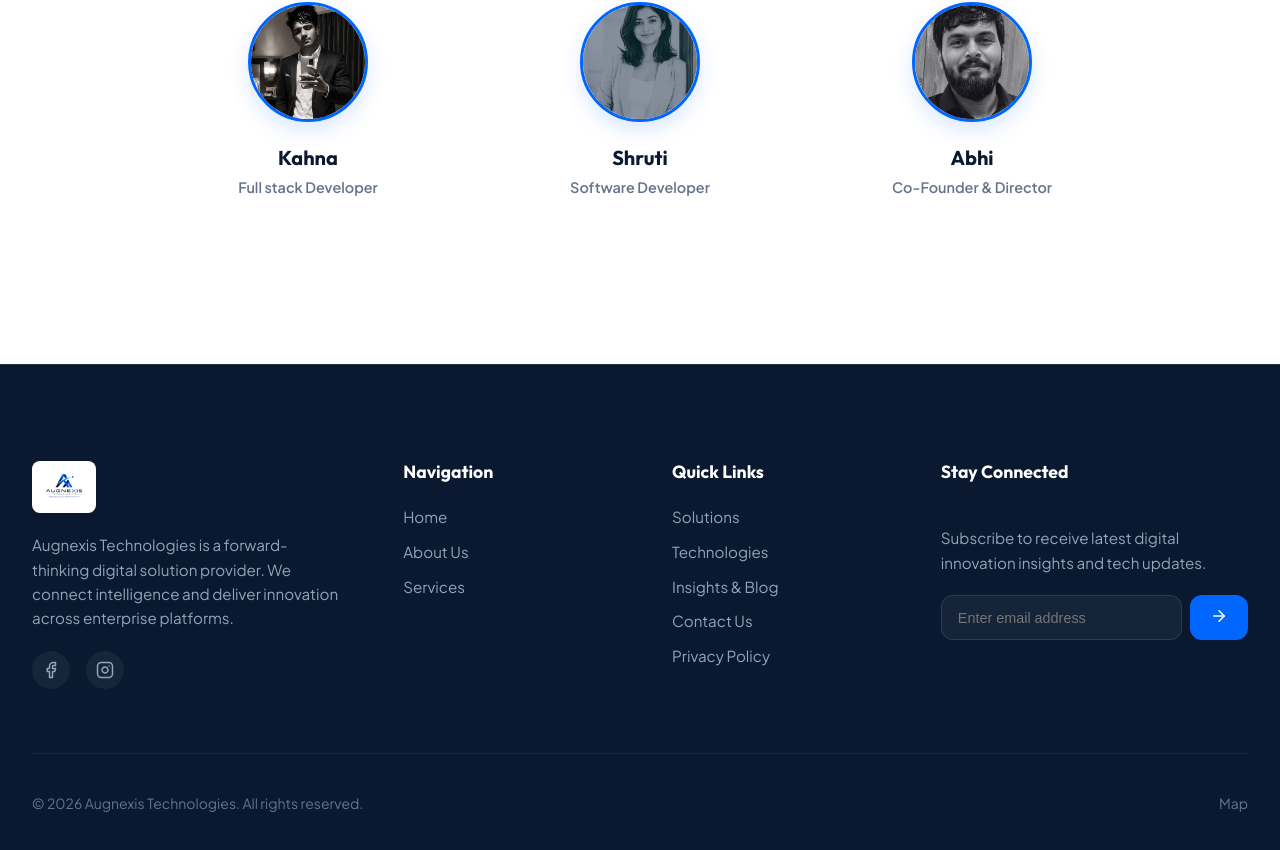
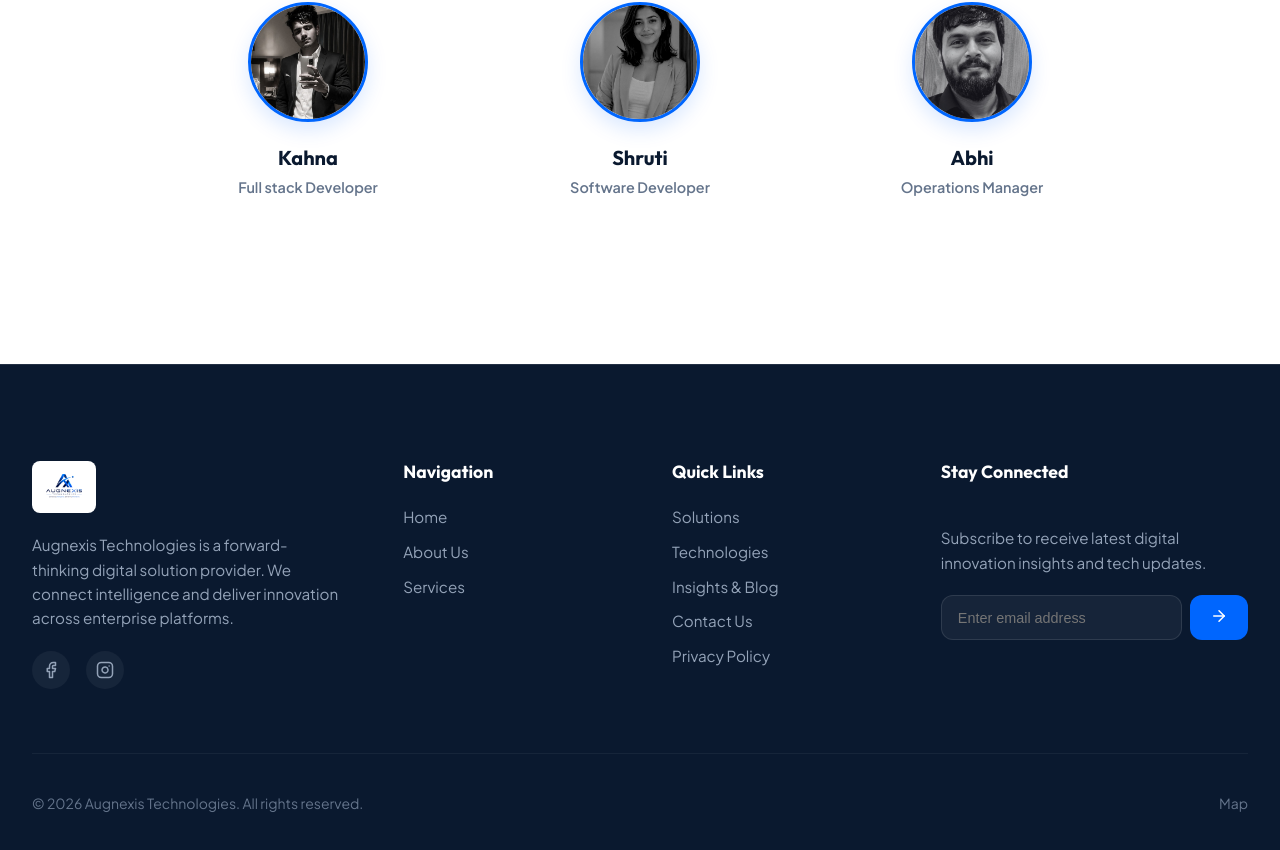
Before and after one commit to kanhaVerse05/Augnexis_website, a Next.js app: page /about in a window 1280 px wide. Shown: the part 2360-3210 px from the top of the page. Built offline with nearby package versions, Linux system fonts and the light colour scheme.

Commit message:
feat: updated Shruti's profile image and changed Abhi's role to Operations Manager

```diff
--- a/src/app/about/page.js
+++ b/src/app/about/page.js
@@ -37,7 +37,7 @@ export default function About() {
     },
     {
       name: "Abhi",
-      role: "Co-Founder & Director",
+      role: "Operations Manager",
       image: "/team-abhi.jpg"
     }
   ];
```
Also changed, not shown: public/team-shruti.jpg.
